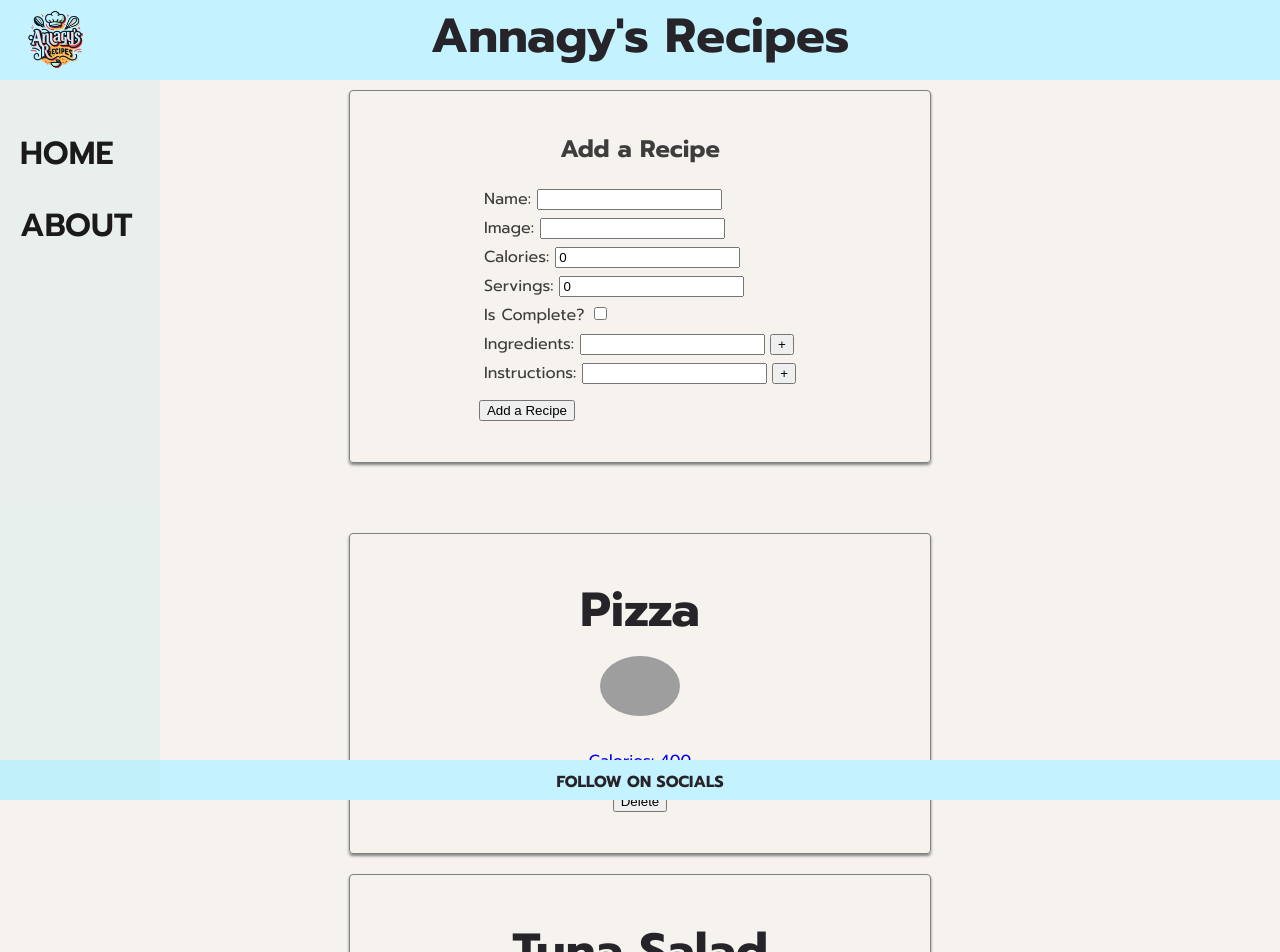
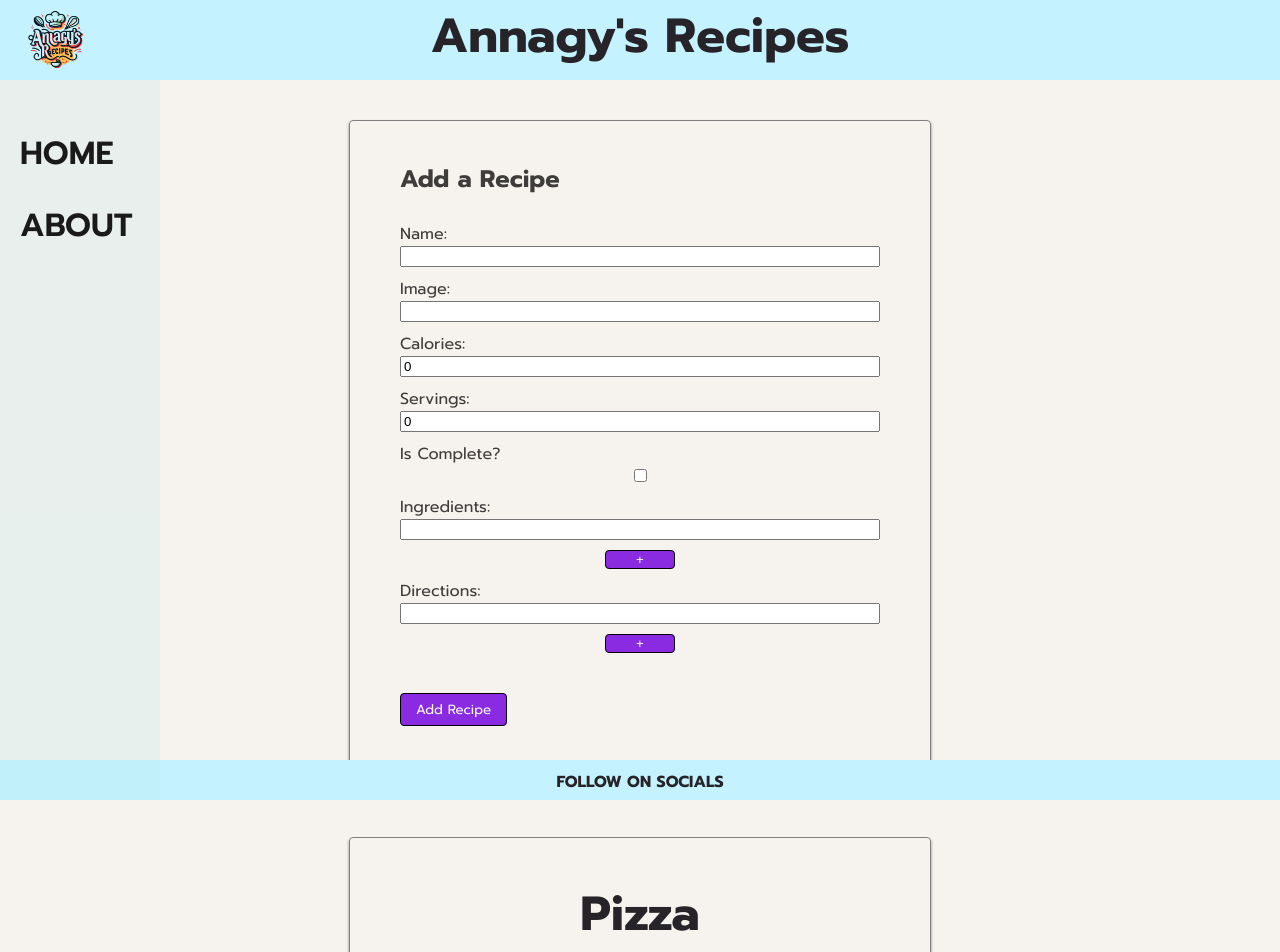
Before and after one commit to annagy07/recipe-book-app-react, a React (Vite) app in the folder recipe-cook-book/: page / in a window 1280 px wide. Shown: the top 952 px of the page. Built offline with nearby package versions, Linux system fonts and the light colour scheme; grey boxes are pictures that could not be loaded.

Commit message:
extra design implement

```diff
--- a/recipe-cook-book/src/App.css
+++ b/recipe-cook-book/src/App.css
@@ -4,6 +4,7 @@
   padding: 0;
   margin: 0;
   height: 100vh;
+  cursor: url("/recipe-cook-book/src/assets/anna_smile.png"), auto;
 }
 
 .nav-link,
@@ -12,6 +13,7 @@
 .nav-link:active {
   text-decoration: none;
   cursor: pointer;
+  padding: 0;
 }
 
 .homepage {
@@ -98,3 +100,7 @@ hr {
 .about-me-text {
   padding: 30px 400px;
 }
+
+.ingredients {
+  margin-top: 20px;
+}
--- a/recipe-cook-book/src/components/NewRecipeForm.css
+++ b/recipe-cook-book/src/components/NewRecipeForm.css
@@ -8,7 +8,6 @@
   margin-top: 90px;
 } */
 
-
 .AddRecipe {
   border: 1px solid grey;
   box-shadow: 0px 2px 3px grey;
@@ -16,21 +15,42 @@
   padding: 40px;
   border-radius: 4px;
   margin: 0 auto; /* Centers the box */
-  margin-top: 90px; /* Keeps your bottom margin */
-  display: flex;
-  flex-direction: column;
-  align-items: center;
+  margin-top: 120px; /* Keeps your bottom margin */
+  display: grid;
+  grid-template-rows: auto;
 }
 
 .form-item {
-  margin: 5px;
+  margin: 10px;
+  display: grid;
+  align-items: flex-start;
 }
 
 .plus-btn {
-  margin-left: 5px;
+  background-color: blueviolet;
+  color: white;
+  border: 1px solid black;
+  border-radius: 4px;
+  margin: 0 auto;
+  margin-top: 5px;
+  width: 70px;
 }
 
 .submit-btn {
-  margin-top: 10px;
+  margin-top: 30px;
+  margin-left: 10px;
+  background-color: blueviolet;
+  color: white;
+  border: 1px solid black;
+  border-radius: 4px;
+  font-family: Prompt;
+  padding: 5px 15px;
+}
 
+.input-field {
+  margin-bottom: 5px;
 }
+
+h4 {
+  margin-left: 10px;
+}
--- a/recipe-cook-book/src/components/NewRecipeForm.jsx
+++ b/recipe-cook-book/src/components/NewRecipeForm.jsx
@@ -21,6 +21,54 @@ function NewRecipeForm(props) {
 
   const handleIsCompletedInput = (e) => setIsCompleted(e.target.checked);
 
+  // const handleSubmit = (e) => {
+  //   e.preventDefault();
+  //   const newRecipe = {
+  //     id: new Date().getTime().toString(),
+  //     name,
+  //     calories,
+  //     image,
+  //     servings,
+  //     isCompleted,
+  //     ingredients,
+  //     directions,
+  //   };
+  //   console.log("Submitted: ", newRecipe);
+  //   props.addRecipe(newRecipe);
+
+  //   // Reset the state
+  //   setName("");
+  //   setCalories(0);
+  //   setImage("");
+  //   setServings(0);
+  //   setIsCompleted(false);
+  //   setIngredients([""]);
+  //   setDirections([""]);
+  // };
+
+  // Neue Input Feld bei Zutaten
+  const addInputIngredient = () => {
+    setIngredients([...ingredients, ""]);
+  };
+
+  const handleIngredientsInput = (index, event) => {
+    const newInputs = [...ingredients];
+    newInputs[index] = event.target.value;
+    setIngredients(newInputs);
+  };
+
+  // Neue Input Feld bei Anweisungen
+  const addInputDirections = () => {
+    setDirections([...directions, ""]);
+  };
+
+  const handleDirectionsInput = (index, event) => {
+    const newInputs = [...directions];
+    newInputs[index] = event.target.value;
+    setDirections(newInputs);
+  };
+
+  // Create new recipe when submitted
   const handleSubmit = (e) => {
     e.preventDefault();
     const newRecipe = {
@@ -44,28 +92,6 @@ function NewRecipeForm(props) {
     setIsCompleted(false);
     setIngredients([""]);
     setDirections([""]);
-  };
-
-  // Neue Input Feld bei Zutaten
-  const addInputIngredient = () => {
-    setIngredients([...ingredients, ""]);
-  };
-
-  const handleIngredientsInput = (index, event) => {
-    const newInputs = [...ingredients];
-    newInputs[index] = event.target.value;
-    setIngredients(newInputs);
-  };
-
-  // Neue Input Feld bei Anweisungen
-  const addInputDirections = () => {
-    setDirections([...directions, ""]);
-  };
-
-  const handleDirectionsInput = (index, event) => {
-    const newInputs = [...directions];
-    newInputs[index] = event.target.value;
-    setDirections(newInputs);
   };
 
   return (
@@ -127,6 +153,7 @@ function NewRecipeForm(props) {
           <label>Ingredients: </label>
           {ingredients.map((ingredient, index) => (
             <input
+              className="input-field"
               key={index}
               value={ingredient}
               onChange={(event) => handleIngredientsInput(index, event)}
@@ -142,9 +169,10 @@ function NewRecipeForm(props) {
         </div>
 
         <div className="form-item">
-          <label>Instructions: </label>
+          <label>Directions: </label>
           {directions.map((direction, index) => (
             <input
+              className="input-field"
               key={index}
               value={direction}
               onChange={(event) => handleDirectionsInput(index, event)}
@@ -160,7 +188,7 @@ function NewRecipeForm(props) {
         </div>
 
         <button type="submit" className="submit-btn">
-          Add a Recipe
+          Add Recipe
         </button>
       </form>
     </div>
--- a/recipe-cook-book/src/components/RecipeCard.jsx
+++ b/recipe-cook-book/src/components/RecipeCard.jsx
@@ -9,7 +9,6 @@ function RecipeCard(props) {
     <div>
       <h3>{recipe.name}</h3>
       <img src={recipe.image} alt={recipe.name} />
-      <p>Calories: {recipe.calories}</p>
     </div>
     // </NavLink>
   );
--- a/recipe-cook-book/src/components/RecipeList.css
+++ b/recipe-cook-book/src/components/RecipeList.css
@@ -5,3 +5,17 @@
   justify-content: center;
   padding: 70px 0 70px;
 }
+
+.reset-btn {
+  text-align: center;
+  margin: 0 200px 70px;
+}
+
+.btn-delete {
+  margin-top: 10px;
+  background-color: blueviolet;
+  color: white;
+  border: 1px black solid;
+  padding: 5px 15px;
+  border-radius: 4px;
+}
--- a/recipe-cook-book/src/components/RecipeList.jsx
+++ b/recipe-cook-book/src/components/RecipeList.jsx
@@ -30,7 +30,9 @@ function RecipeList() {
     <div>
       <NewRecipeForm addRecipe={addRecipe} />
       <div className="recipeList">
-        {recipes.map((recipe) => (
+        {recipes
+          .filter((recipe) => recipe.isCompleted)
+          .map((recipe) => (
             <div className="recipeCard" key={recipe.id}>
               <NavLink to={`/recipe/${recipe.id}`} className="nav-link">
                 <RecipeCard recipe={recipe} recipes={recipes} />
@@ -44,9 +46,9 @@ function RecipeList() {
             </div>
           ))}
       </div>
-      <button>
+      {/* <button className="reset-btn" onClick={localStorage.clear()}>
         Reset Recipes
-      </button>
+      </button> */}
     </div>
   );
 }
--- a/recipe-cook-book/src/pages/RecipeDetailsPage.jsx
+++ b/recipe-cook-book/src/pages/RecipeDetailsPage.jsx
@@ -40,7 +40,7 @@ function RecipeDetailsPage(props) {
               Calories: {recipeDetails.calories}
             </p>
           </div>
-          <div>
+          <div className="ingredients">
             <h4>INGREDIENTS</h4>
             <ul>
               {recipeDetails.ingredients.map((ingredient, index) => (
@@ -49,8 +49,8 @@ function RecipeDetailsPage(props) {
             </ul>
           </div>
           <hr />
-          <div>
-            <h4>INSTRUCTIONS</h4>
+          <div className="ingredients">
+            <h4>DIRECTIONS</h4>
             <ol>
               {recipeDetails.directions.map((step, index) => (
                 <li key={index}>{step}</li>
```
Also changed, not shown: recipe-cook-book/src/assets/anna_smile.png (added), 1 other file (tests, documents, lock files or other folders). Lines whose indentation alone changed are shown as unchanged.
